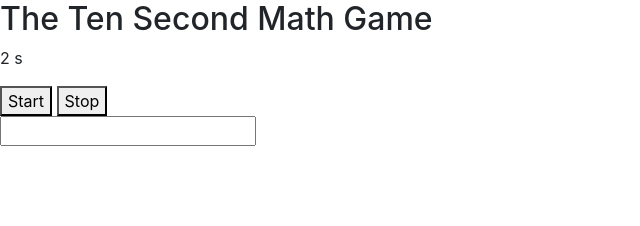
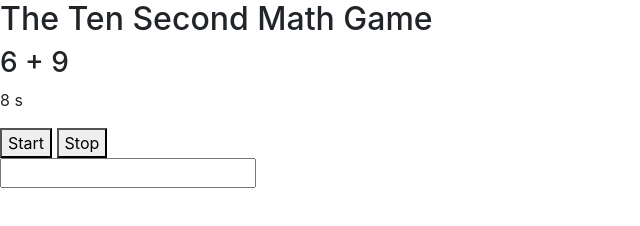
Before and after one commit to schneur/fun-math-game, a plain HTML site: page index.html in a window 1280 px wide. Both pictures are taken after a click on the button "Start". Shown: the whole page, without its empty margins (0-640 px from the left). Drawn offline with nearby package versions, Linux system fonts and the light colour scheme.

Commit message:
gets users answer and checks if coorect and adds a second if correct

```diff
--- a/index.html
+++ b/index.html
@@ -12,14 +12,14 @@
   <body>
 
     <h2>The Ten Second Math Game</h2>
-
-    <p><span id="timer">0</span> s</p>
+    <h3 id="mathEquation"></h3>
+    <p><span id="timer">10</span> s</p>
     <button onclick="startTimer()">Start</button>
     <button onclick="restartTimer()">Stop</button>
 
 
     <form>
-      <input type="text" id="userInput" name="userInput">
+      <input type="number" id="user-input" name="userInput">
     </form>
 
     <script src="script.js"></script>
--- a/script.js
+++ b/script.js
@@ -1,19 +1,50 @@
+//$(document).ready(function () {
+
+function getRandomIntBetween(min, max) {
+  min = Math.ceil(min);
+  max = Math.floor(max);
+  return Math.floor(Math.random() * (max - min + 1)) + min;
+}
+
+var mathEquation = document.body.querySelector("#mathEquation");
+var firstRandomNumber = 0;
+var secondRandomNumber = 0;
+
+
+var getNewEquation = function () {
+  firstRandomNumber = getRandomIntBetween(1,9);
+  secondRandomNumber = getRandomIntBetween(1,9);
+  mathEquation.innerHTML = firstRandomNumber + " + " + secondRandomNumber;
+};
+
+getNewEquation();
+
+$('#user-input').on('keyup', function () {
+  if (Number($(this).val()) === firstRandomNumber + secondRandomNumber) {
+    console.log("yay");
+    ++seconds;
+  }
+});
+
+
 
 var timerSpan = document.body.querySelector("#timer");
-var seconds = 0;
+var seconds = 10;
 var timer = null;
 
 var startTimer = function () {
   if (!timer) {
     timer = setInterval(function () {
-      timerSpan.innerHTML = ++seconds;
+      timerSpan.innerHTML = --seconds;
     }, 1000);
   }
 };
 
 var restartTimer = function () {
   window.clearInterval(timer);
-  seconds = 0;
+  seconds = 10;
   timer = null;
   timerSpan.innerHTML = seconds;
 };
+
+//});
```
